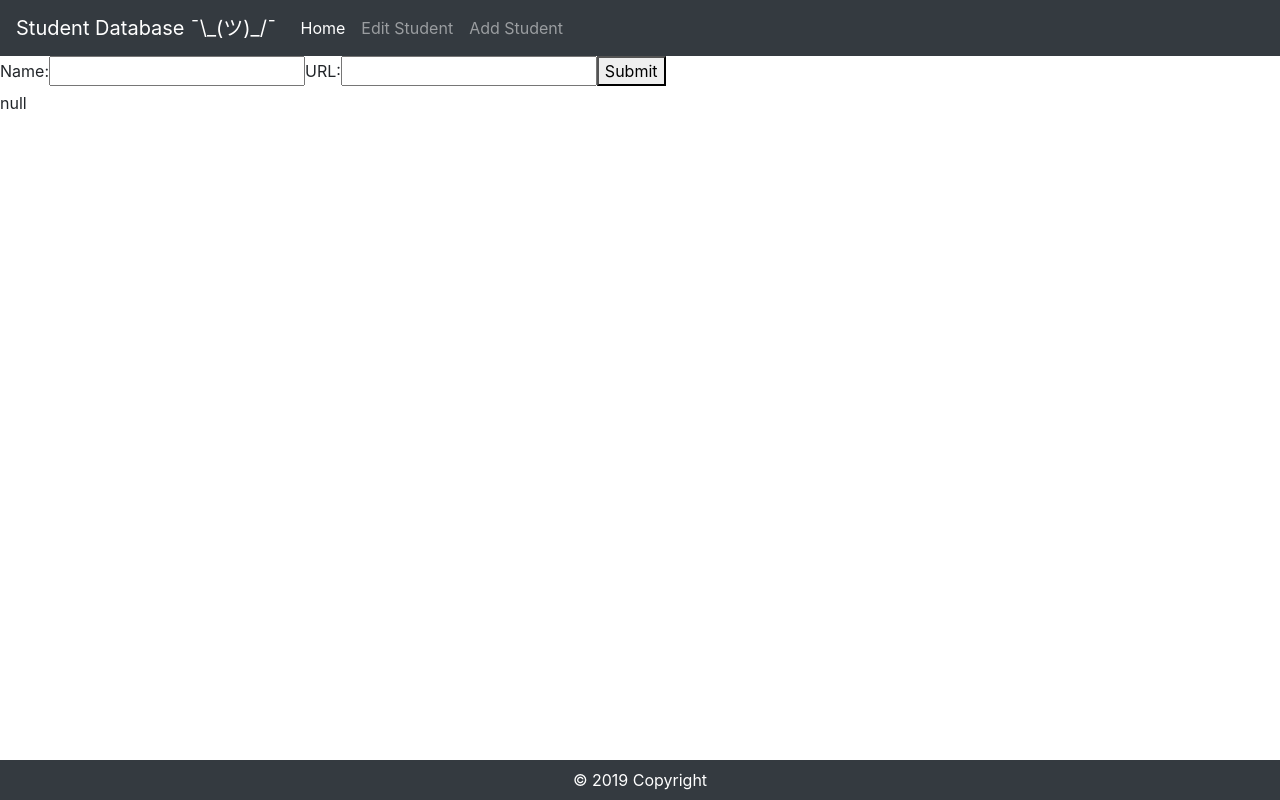
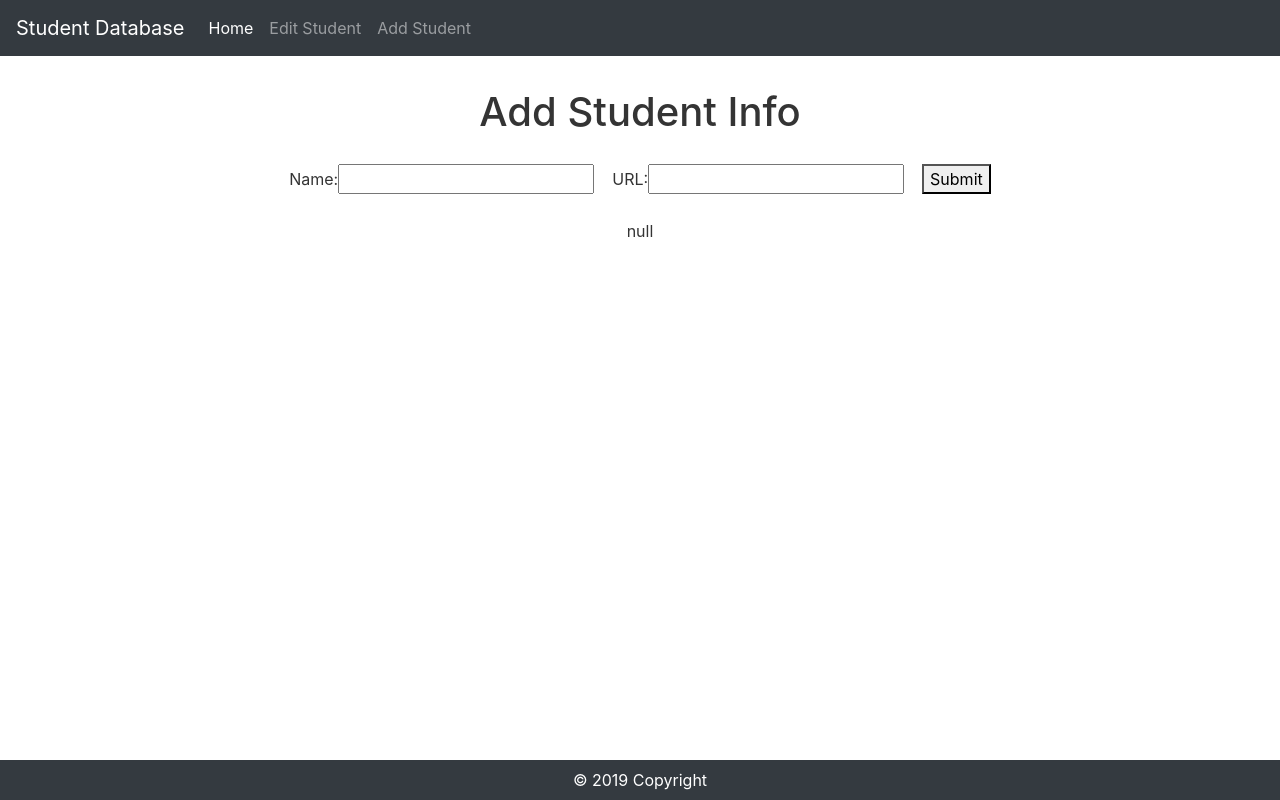
Before and after one commit to UpToEleven1102/web-presentation-app, a React (Create React App) app: page /add-students in a window 1280 px wide. Built offline with nearby package versions, Linux system fonts and the light colour scheme; no server answers.

Commit message:
Update interface

```diff
--- a/src/header/nav-bar/nav-bar.js
+++ b/src/header/nav-bar/nav-bar.js
@@ -6,7 +6,8 @@ class NavBar extends Component {
         return (
             <header>
                 <nav className="navbar navbar-expand-lg navbar-dark bg-dark">
-                    <Link className="navbar-brand" to="/">Student Database ¯\_(ツ)_/¯</Link>
+                    <Link className="navbar-brand" to="/">Student Database</Link>
+                    {/* ¯\_(ツ)_/¯*/}
                     <button className="navbar-toggler" type="button" data-toggle="collapse"
                             data-target="#navbarSupportedContent" aria-controls="navbarSupportedContent"
                             aria-expanded="false" aria-label="Toggle navigation">
@@ -15,13 +16,13 @@ class NavBar extends Component {
 
                     <div className="collapse navbar-collapse" id="navbarSupportedContent">
                         <ul className="navbar-nav mr-auto">
-                            <li className="nav-item active">
+                            <li className="nav-item active" id="homeTab">
                                 <Link className="nav-link" to="/">Home <span className="sr-only">(current)</span></Link>
                             </li>
-                            <li className="nav-item">
+                            <li className="nav-item" id="editTab">
                                 <Link className="nav-link" to="/edit-students">Edit Student</Link>
                             </li>
-                            <li className="nav-item">
+                            <li className="nav-item" id="addTab">
                                 <Link className="nav-link" to="/add-students">Add Student</Link>
                             </li>
                         </ul>
--- /dev/null
+++ b/src/pages/add-student/add-student.css
@@ -0,0 +1,10 @@
+.header {
+    text-align: center;
+    color: #343434;
+    padding-top: 2em;
+    padding-bottom: 2em;
+}
+
+.field {
+    padding: 20px;
+}
--- a/src/pages/add-student/add-student.js
+++ b/src/pages/add-student/add-student.js
@@ -1,5 +1,6 @@
 import React, {Component, useEffect, useState} from 'react'
 import {getStudents, postStudent} from '../../services/students'
+import './add-student.css'
 
 const AddStudentPage = () => {
     const [students, setStudents] = useState(null)
@@ -10,28 +11,34 @@ const AddStudentPage = () => {
         getStudents().then(students => {
             setStudents(students)
         })
-    })
+    });
 
-    const submitData = async  () => {
+    const submitData = async () => {
         const res = await postStudent({
             name,
             url
-        })
+        });
         console.log(res)
     }
 
     return (<div>
-        <div>
+        <div className="header">
+            <h1>Add Student Info</h1>
+
+            <div className="field">
                 <label htmlFor='name'>Name: </label>
                 <input id='name' name='name' type="text" onChange={e => setName(e.target.value)}/>
+                <span>&nbsp;&nbsp;&nbsp;&nbsp;</span>
+
                 <label htmlFor="url">URL: </label>
-            <input id='url' name='url' type="text" onChange={e => setUrl(e.target.value)}/>
+                <input id='url' name='url' type="text" onChange={e => setUrl(e.target.value)}/><span>&nbsp;&nbsp;&nbsp;&nbsp;</span>
                 <button type='submit' onClick={submitData}>Submit</button>
             </div>
 
             <p>
                 {JSON.stringify(students)}
             </p>
+        </div>
     </div>)
 }
 
--- a/src/pages/edit-student/edit-student.js
+++ b/src/pages/edit-student/edit-student.js
@@ -1,10 +1,15 @@
-import React, { useState } from 'react'
+import React, {useState} from 'react'
+import './edit-student.css';
 
 class EditStudentPage extends React.Component {
     render() {
-        return (<div>
-            <p>Edit student page</p>
-        </div>)
+        return (
+            <div>
+                <div className="header">
+                    <h1>Edit Student Info</h1>
+                </div>
+            </div>
+        )
     }
 }
 
--- a/src/pages/home/home.css
+++ b/src/pages/home/home.css
@@ -0,0 +1,6 @@
+.header {
+    text-align: center;
+    color: #343434;
+    padding-top: 2em;
+    padding-bottom: 2em;
+}
--- a/src/pages/home/home.js
+++ b/src/pages/home/home.js
@@ -1,10 +1,13 @@
 import React from 'react'
+import './home.css';
 
 class HomePage extends React.Component {
     render() {
         return (
             <div>
-                Home Page
+            <div className="header">
+                <h1>Home Page</h1>
+            </div>\
             </div>
         );
     }
```
Lines whose indentation alone changed are shown as unchanged.
